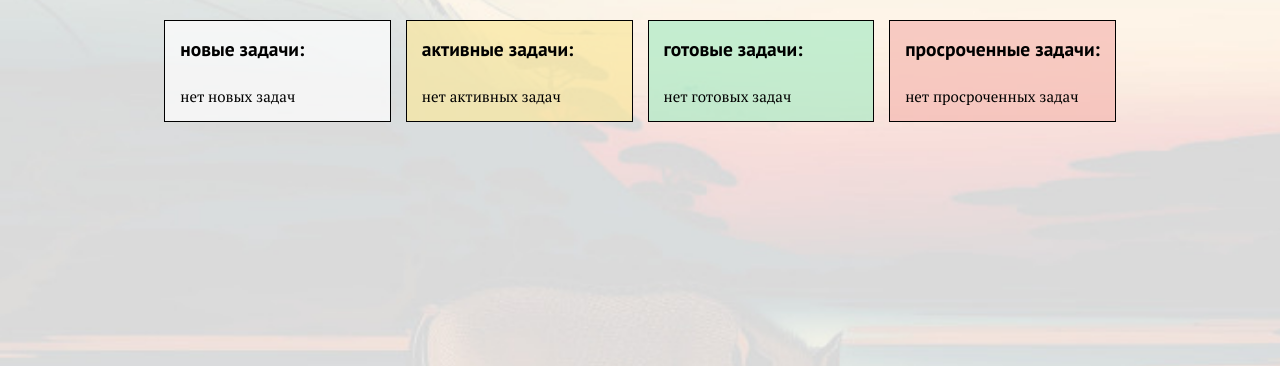
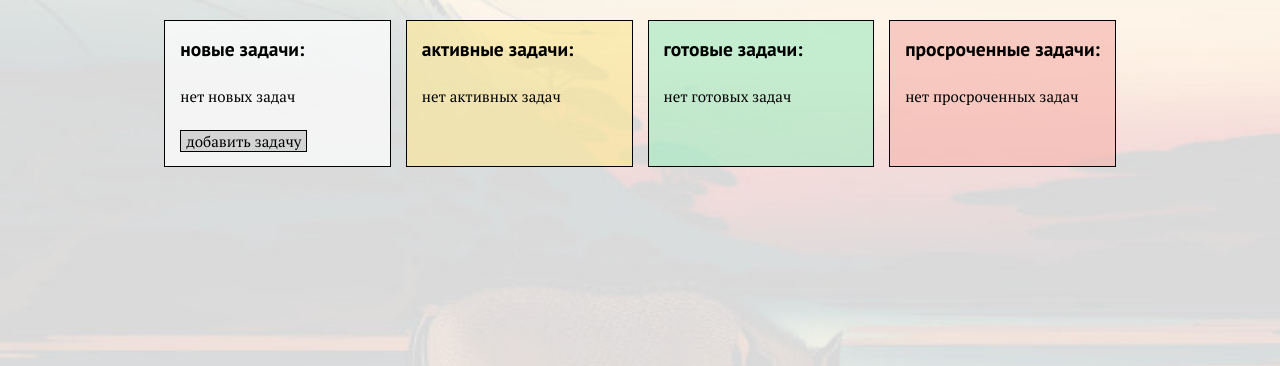
Before and after one commit to it-ddt/kanban, a Django app: template templates/kanban/kanban_detail.html in a window 1280 px wide. Shown: the part 130-496 px from the top of the page. Run offline with Django 3.2, Linux system fonts and the light colour scheme; the template is opened without the code that fills it, so the values that code supplies are empty.

Commit message:
кнопка добавления задачи, рядом с "нет новых задач"

```diff
--- a/templates/kanban/kanban_detail.html
+++ b/templates/kanban/kanban_detail.html
@@ -27,6 +27,7 @@
                 </li>
             {% empty %}
                 <li>нет новых задач</li>
+                <a class="task-controls-link" href="{% url 'kanban:task_create' kanban.id %}">добавить задачу</a>
             {% endfor %}
             </ol>
         </div>
```
